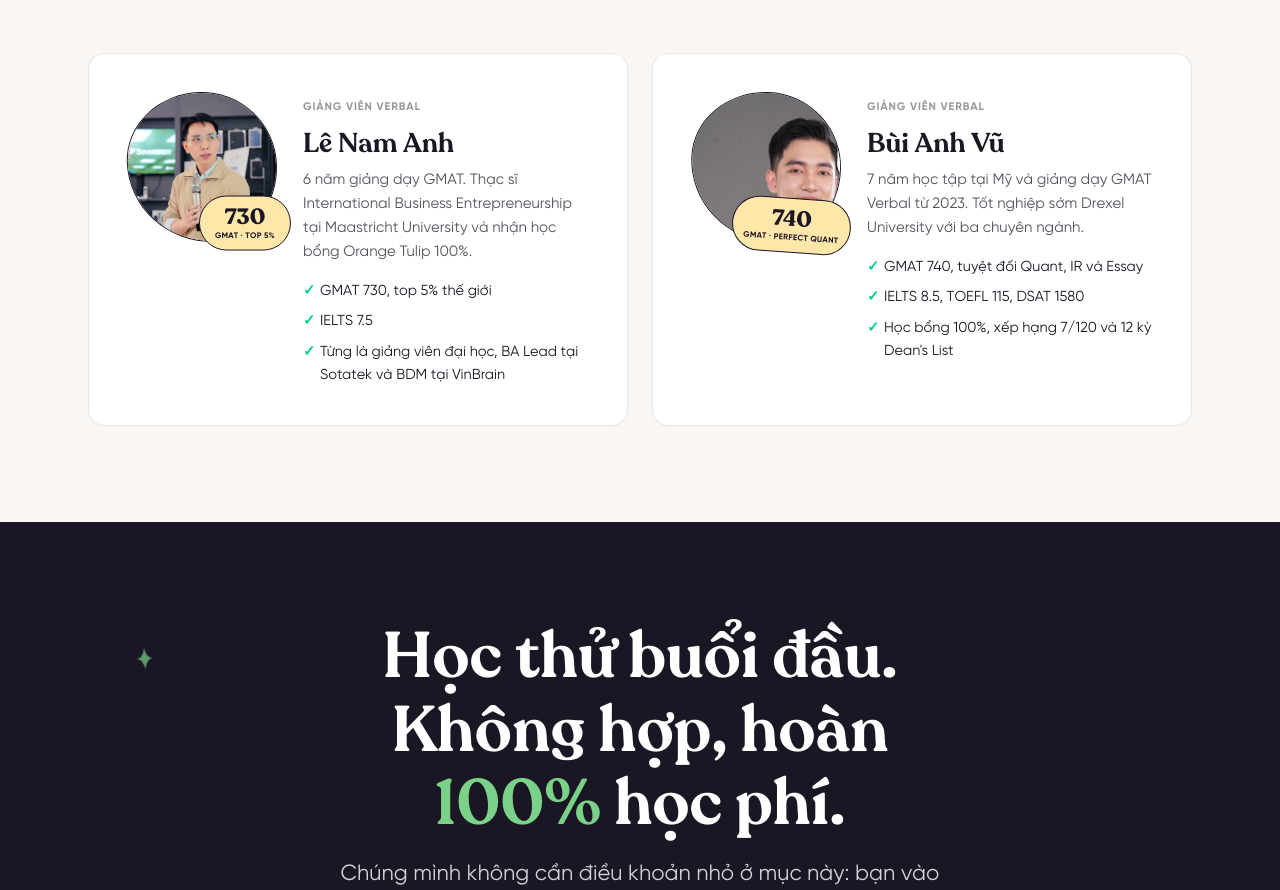
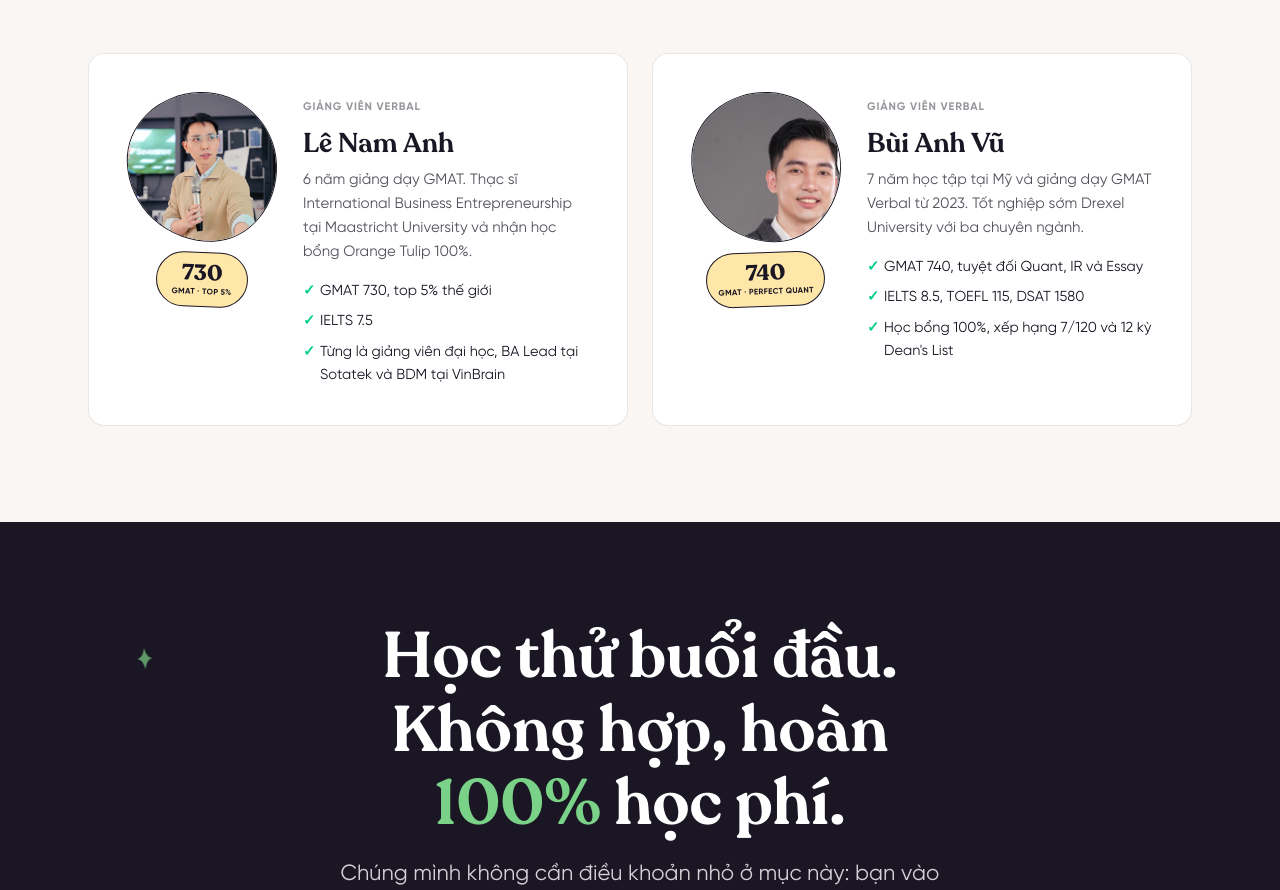
Before and after one commit to Suity59/scholish-website, a plain HTML site: page gmat.html in a window 1280 px wide. Shown: the part 10181-11071 px from the top of the page. Drawn offline with Linux system fonts and the light colour scheme.

Commit message:
Keep tutor score badges clear of portraits

```diff
--- a/css/style.css
+++ b/css/style.css
@@ -1439,21 +1439,22 @@
 }
 .teacher-profile:hover { transform: translateY(-4px); border-color: rgba(27, 22, 36, .25); }
 .teacher-profile__portrait {
-  position: relative;
+  display: flex;
   width: 150px;
-  aspect-ratio: 1;
-  transform: rotate(-2deg);
-}
-.teacher-profile__portrait--sky { transform: rotate(2deg); }
+  align-items: center;
+  flex-direction: column;
+}
 .teacher-profile__photo {
   position: relative;
   display: block;
   width: 100%;
-  height: 100%;
+  aspect-ratio: 1;
   overflow: hidden;
   border: 1.5px solid var(--fg-1);
   border-radius: 50% 50% 44% 56% / 45% 50% 50% 55%;
-}
+  transform: rotate(-2deg);
+}
+.teacher-profile__portrait--sky .teacher-profile__photo { transform: rotate(2deg); }
 .teacher-profile__photo img {
   display: block;
   width: 100%;
@@ -1471,11 +1472,9 @@
   object-position: left center;
 }
 .teacher-profile__score {
-  position: absolute;
-  right: -12px;
-  bottom: -10px;
   display: grid;
   min-width: 92px;
+  margin-top: 10px;
   padding: 8px 11px 7px;
   border: 1.5px solid var(--fg-1);
   border-radius: 999px;
@@ -1483,6 +1482,7 @@
   text-align: center;
   transform: rotate(2deg);
 }
+.teacher-profile__portrait--sky .teacher-profile__score { transform: rotate(-2deg); }
 .teacher-profile__score strong { font-family: var(--font-heading); font-size: 22px; line-height: 1; }
 .teacher-profile__score small { margin-top: 3px; font-size: 8px; font-weight: 700; text-transform: uppercase; letter-spacing: .04em; }
 .teacher-profile h3 { margin: 6px 0 10px; font-size: 27px; }
```
